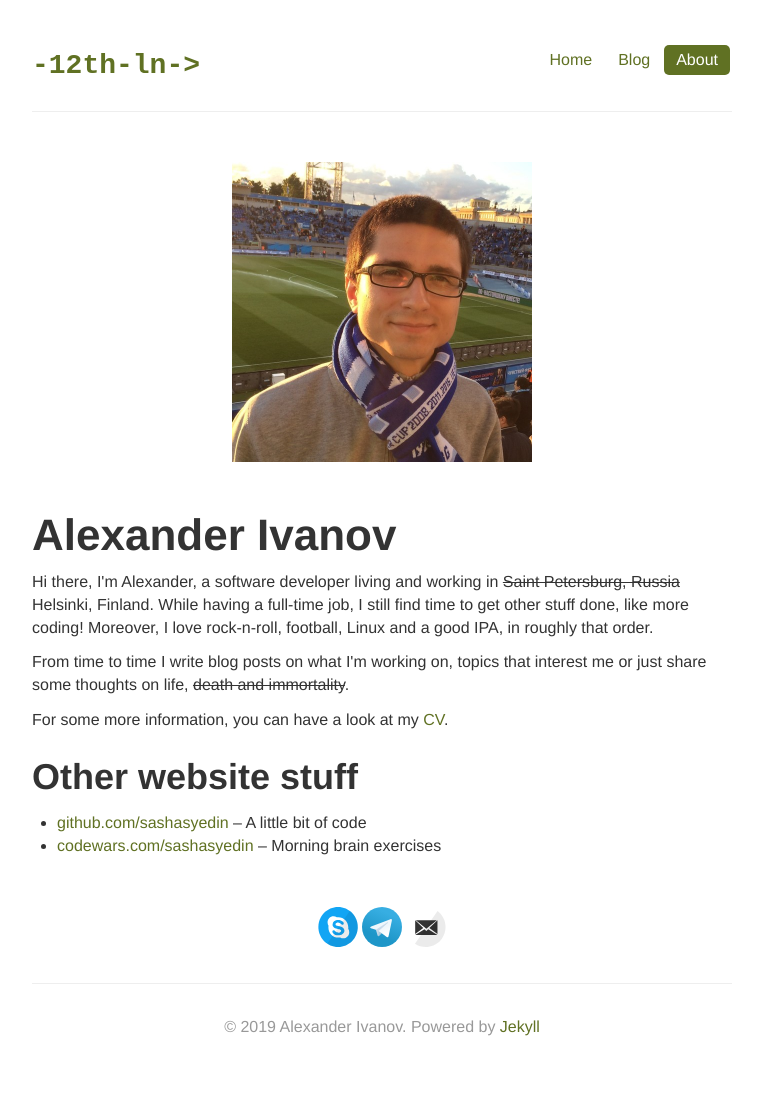
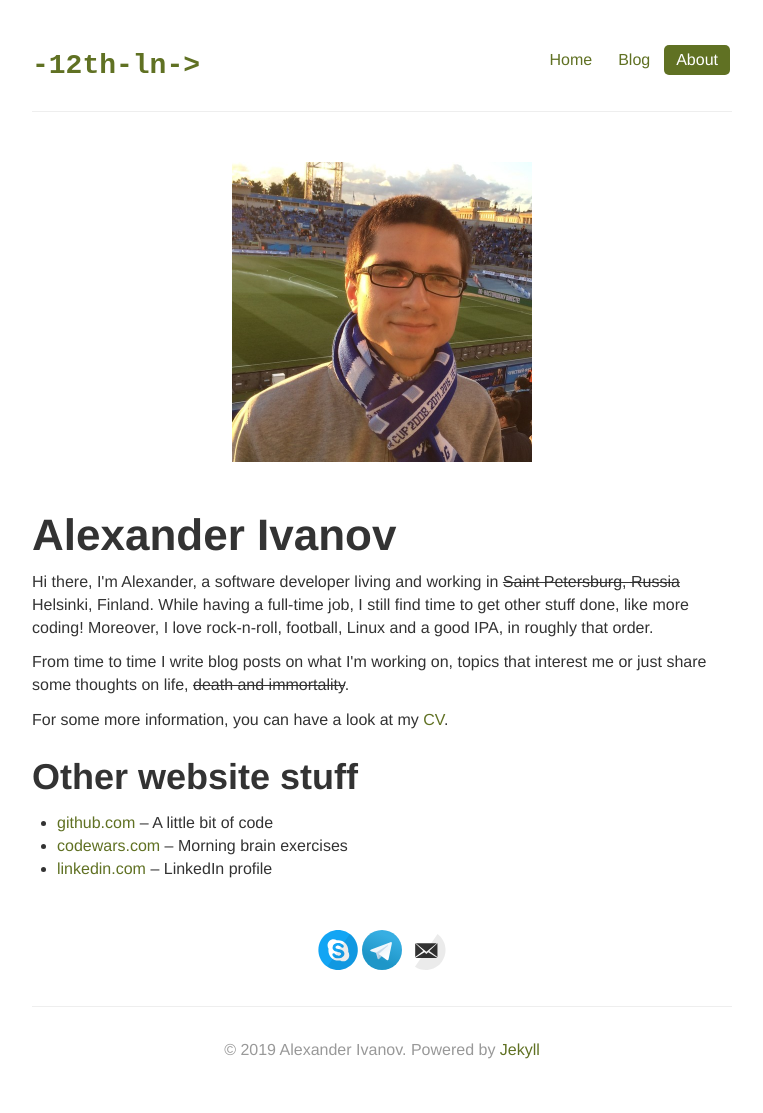
Before and after one commit to sashasyedin/twelfthlane.net, a Jekyll site: the page built from about.md, in a window 1280 px wide. Shown: the whole page, without its empty margins (258-1021 px from the left). Built offline with Jekyll 4.4.1, drawn with Linux system fonts in a browser that asks for light colours; before the commit the page ends 1090 px from its top, so only the background shows below that.

Commit message:
Include LinkedIn URL

```diff
--- a/about.md
+++ b/about.md
@@ -22,8 +22,9 @@ title: About Me
 
 ## Other website stuff
 
-* [github.com/sashasyedin](https://github.com/sashasyedin) – A little bit of code
-* [codewars.com/sashasyedin](https://codewars.com/users/sashasyedin) – Morning brain exercises
+* [github.com](https://github.com/sashasyedin) – A little bit of code
+* [codewars.com](https://codewars.com/users/sashasyedin) – Morning brain exercises
+* [linkedin.com](https://linkedin.com/in/sashasyedin) – LinkedIn profile
 
 <div class="contacts">
 	{% include svg-icons.html %}
```
